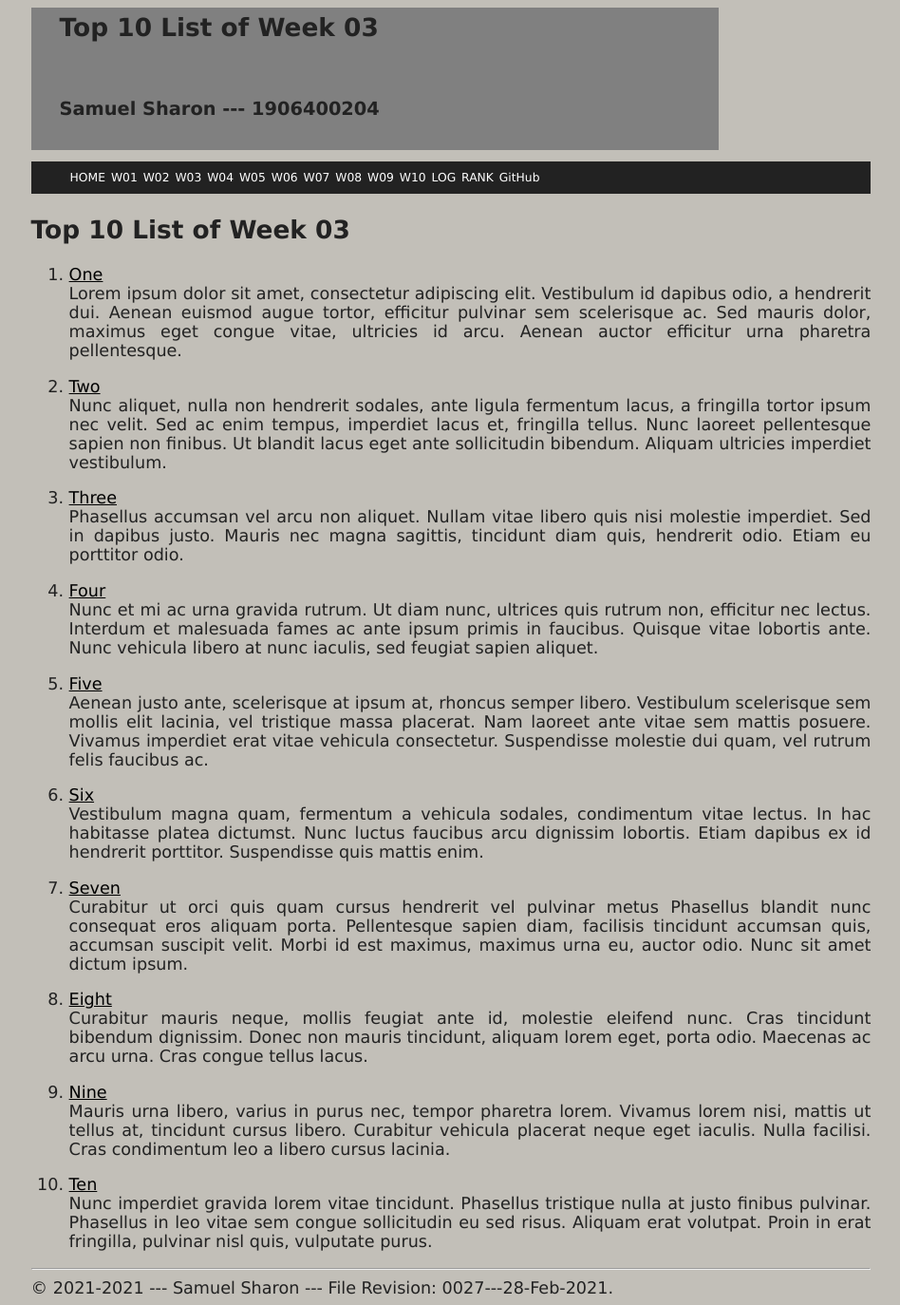
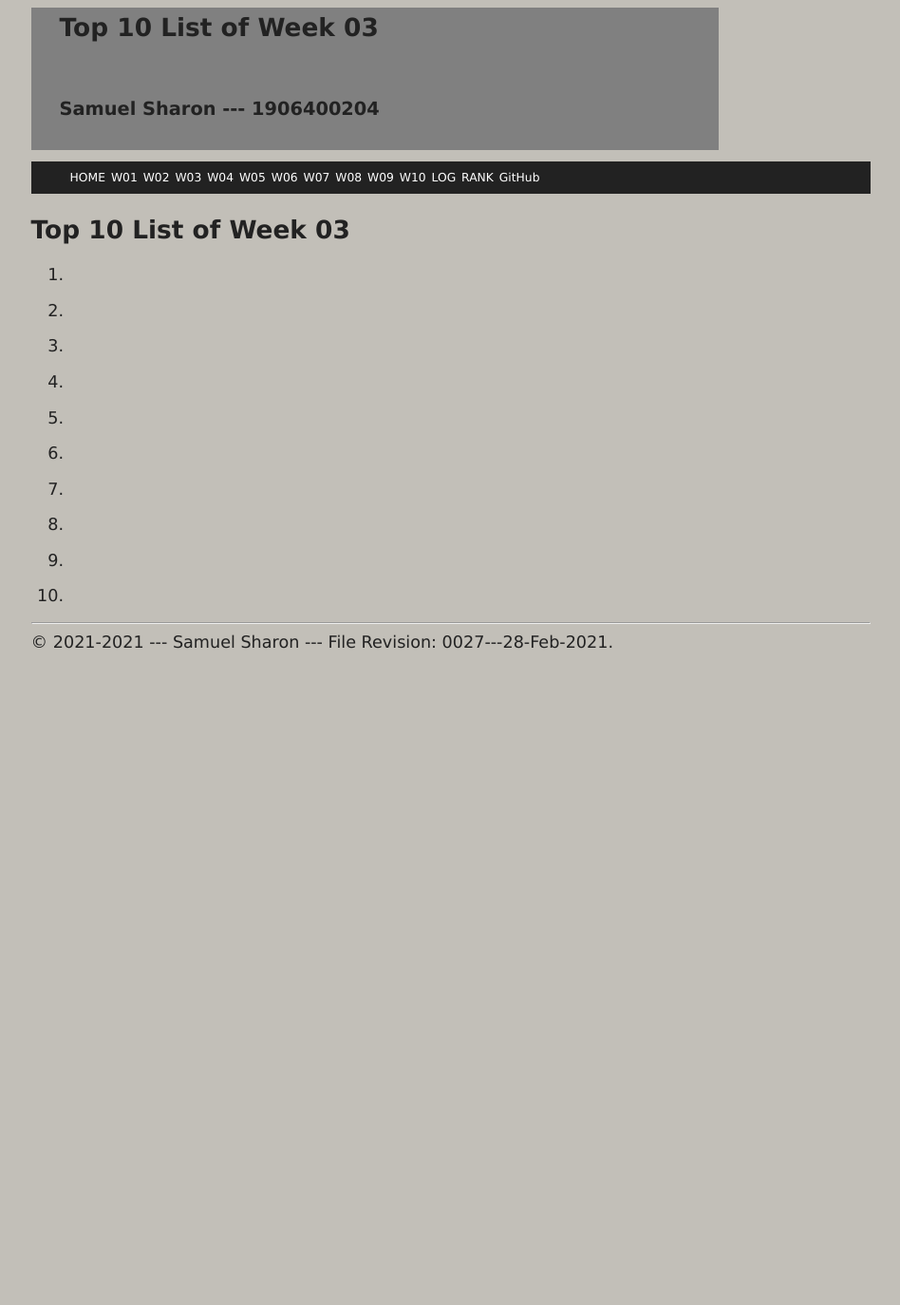
Before and after one commit to Hans-sss/os211, a Jekyll site: the page built from w03.md, in a window 1280 px wide. Shown: the whole page at 95% size, without its empty margins (165-1113 px from the left). Built offline with Jekyll 4.4.1, drawn with Linux system fonts in a browser that asks for light colours; our own code applies the rules of GitHub Pages for plain Markdown files; after the commit the page ends 900 px from its top, so only the background shows below that.

Commit message:
OS211 Hans-sss  clear sandbox & top 10

```diff
--- a/w03.md
+++ b/w03.md
@@ -5,72 +5,31 @@ permalink: /W03/
 
 # Top 10 List of Week 03
 
-1. [One](https://en.wikipedia.org/wiki/1)<br>
-Lorem ipsum dolor sit amet, consectetur adipiscing elit.
-Vestibulum id dapibus odio, a hendrerit dui.
-Aenean euismod augue tortor, efficitur pulvinar sem scelerisque ac.
-Sed mauris dolor, maximus eget congue vitae, ultricies id arcu.
-Aenean auctor efficitur urna pharetra pellentesque.
+1. []()<br>
 
-2. [Two](https://en.wikipedia.org/wiki/2)<br>
-Nunc aliquet, nulla non hendrerit sodales, ante ligula fermentum lacus, a fringilla tortor ipsum nec velit.
-Sed ac enim tempus, imperdiet lacus et, fringilla tellus.
-Nunc laoreet pellentesque sapien non finibus.
-Ut blandit lacus eget ante sollicitudin bibendum.
-Aliquam ultricies imperdiet vestibulum.
 
-3. [Three](https://en.wikipedia.org/wiki/3)<br>
-Phasellus accumsan vel arcu non aliquet.
-Nullam vitae libero quis nisi molestie imperdiet.
-Sed in dapibus justo.
-Mauris nec magna sagittis, tincidunt diam quis, hendrerit odio.
-Etiam eu porttitor odio.
+2. []()<br>
 
-4. [Four](https://en.wikipedia.org/wiki/4)<br>
-Nunc et mi ac urna gravida rutrum.
-Ut diam nunc, ultrices quis rutrum non, efficitur nec lectus.
-Interdum et malesuada fames ac ante ipsum primis in faucibus.
-Quisque vitae lobortis ante.
-Nunc vehicula libero at nunc iaculis, sed feugiat sapien aliquet.
 
-5. [Five](https://en.wikipedia.org/wiki/5)<br>
-Aenean justo ante, scelerisque at ipsum at, rhoncus semper libero.
-Vestibulum scelerisque sem mollis elit lacinia, vel tristique massa placerat.
-Nam laoreet ante vitae sem mattis posuere.
-Vivamus imperdiet erat vitae vehicula consectetur.
-Suspendisse molestie dui quam, vel rutrum felis faucibus ac.
+3. []()<br>
 
-6. [Six](https://en.wikipedia.org/wiki/6)<br>
-Vestibulum magna quam, fermentum a vehicula sodales, condimentum vitae lectus.
-In hac habitasse platea dictumst.
-Nunc luctus faucibus arcu dignissim lobortis.
-Etiam dapibus ex id hendrerit porttitor.
-Suspendisse quis mattis enim.
 
-7. [Seven](https://en.wikipedia.org/wiki/7)<br>
-Curabitur ut orci quis quam cursus hendrerit vel pulvinar metus
-Phasellus blandit nunc consequat eros aliquam porta.
-Pellentesque sapien diam, facilisis tincidunt accumsan quis, accumsan suscipit velit.
-Morbi id est maximus, maximus urna eu, auctor odio.
-Nunc sit amet dictum ipsum.
+4. []()<br>
 
-8. [Eight](https://en.wikipedia.org/wiki/8)<br>
-Curabitur mauris neque, mollis feugiat ante id, molestie eleifend nunc.
-Cras tincidunt bibendum dignissim.
-Donec non mauris tincidunt, aliquam lorem eget, porta odio.
-Maecenas ac arcu urna.
-Cras congue tellus lacus.
 
-9. [Nine](https://en.wikipedia.org/wiki/9)<br>
-Mauris urna libero, varius in purus nec, tempor pharetra lorem.
-Vivamus lorem nisi, mattis ut tellus at, tincidunt cursus libero.
-Curabitur vehicula placerat neque eget iaculis.
-Nulla facilisi.
-Cras condimentum leo a libero cursus lacinia.
+5. []()<br>
 
-10. [Ten](https://en.wikipedia.org/wiki/10)<br>
-Nunc imperdiet gravida lorem vitae tincidunt.
-Phasellus tristique nulla at justo finibus pulvinar.
-Phasellus in leo vitae sem congue sollicitudin eu sed risus.
-Aliquam erat volutpat.
-Proin in erat fringilla, pulvinar nisl quis, vulputate purus.
+
+6. []()<br>
+
+
+7. []()<br>
+
+
+8. []()<br>
+
+
+9. []()<br>
+
+
+10. []()<br>
```
Also changed, not shown: 2 other files.
